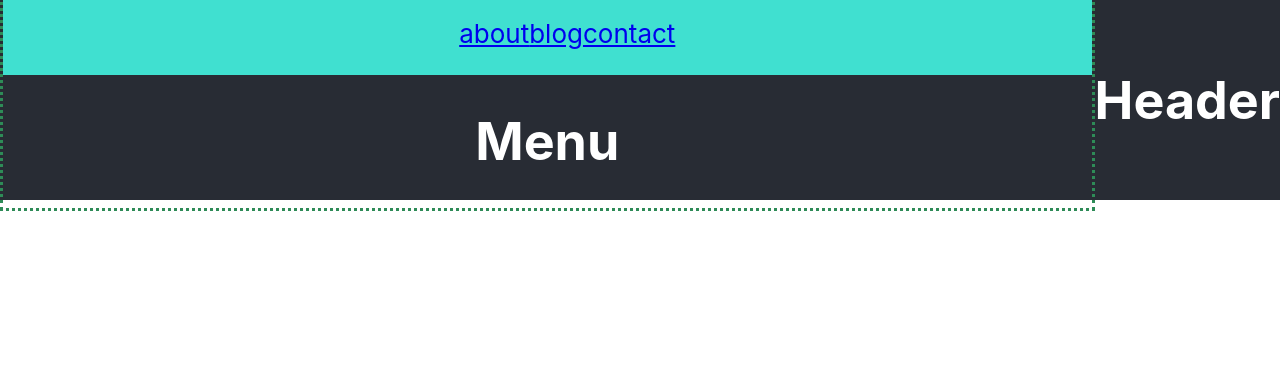
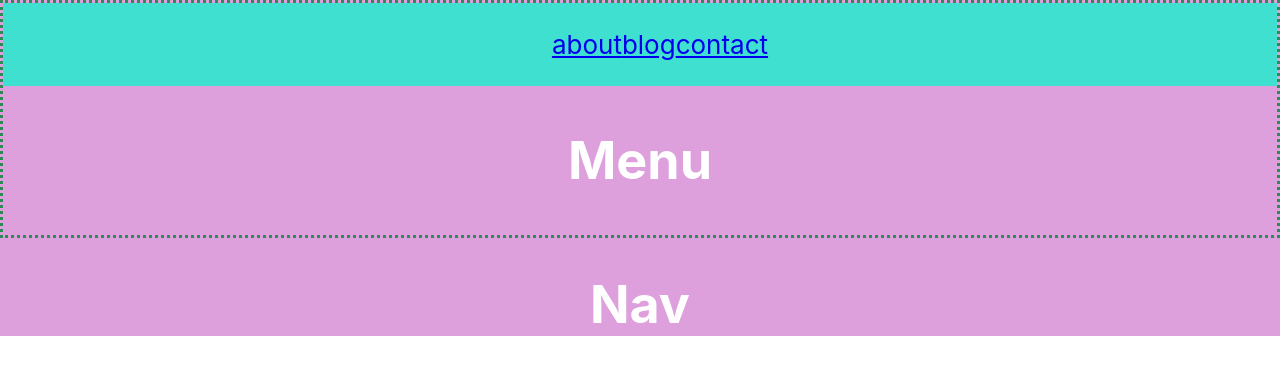
Before and after one commit to A-B-G/z_blogz_gh, a React (Create React App) app: page / in a window 1280 px wide. Shown: the top 374 px of the page. Built offline with nearby package versions, Linux system fonts and the light colour scheme.

Commit message:
initial styles for Header to include Menu and Navbar

```diff
--- a/src/components/Header/Header.css
+++ b/src/components/Header/Header.css
@@ -1,28 +1,29 @@
+/* Header-wrapper is the flexbox container for the Menu component */
 @media screen and (max-width: 419px) {
-/* Header-wrapper is the flexbox container for the Menu component */
     .Header-wrapper {
         background-color: #282c34;
         max-height: 25vh;
-        display: flex;
+        /* display: flex;
         flex-flow: row nowrap;
-        align-items: center;
+        align-items: center; */
         /* justify-content: space-evenly; */
         font-size: calc(10px + 2vmin);
         color: white;
     }
 
 }
+/* ***************************************** */
+
 
 @media screen and (min-width: 420px) {
 
     .Header-wrapper {
         background-color: #282c34;
         max-height: 25vh;
-        display: flex;
+        /* display: flex;
         flex-flow: row nowrap;
         align-items: center;
-        justify-content: flex-start;
-        /* justify-content: center; */
+        justify-content: flex-start; */
         font-size: calc(10px + 2vmin);
         color: white;
     }
--- a/src/components/Header/Header.jsx
+++ b/src/components/Header/Header.jsx
@@ -1,11 +1,11 @@
 import React from 'react';
-import Menu from '../Menu/Menu';
+import Navbar from '../Nav/Navbar';
 import './Header.css';
 
 const Header = () => {
     return (
         <div className="Header-wrapper">
-            <Menu />
+            <Navbar />
             <h1>Header</h1>
         </div>
     )
```
